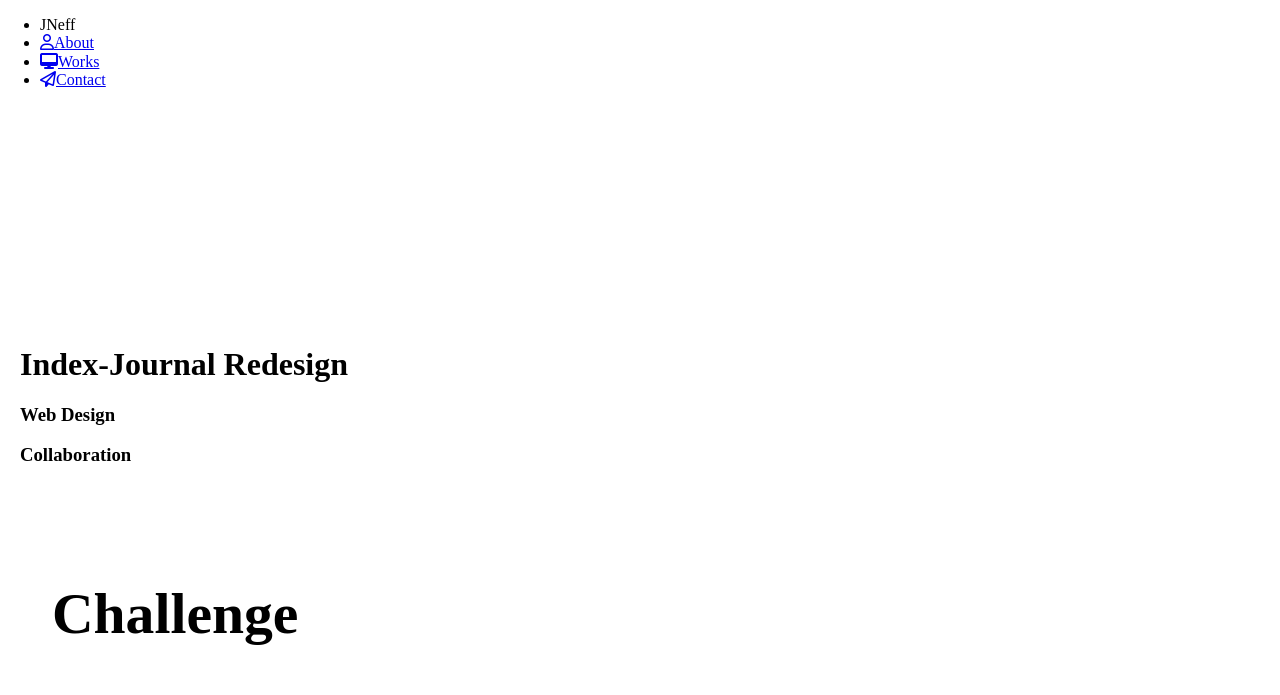
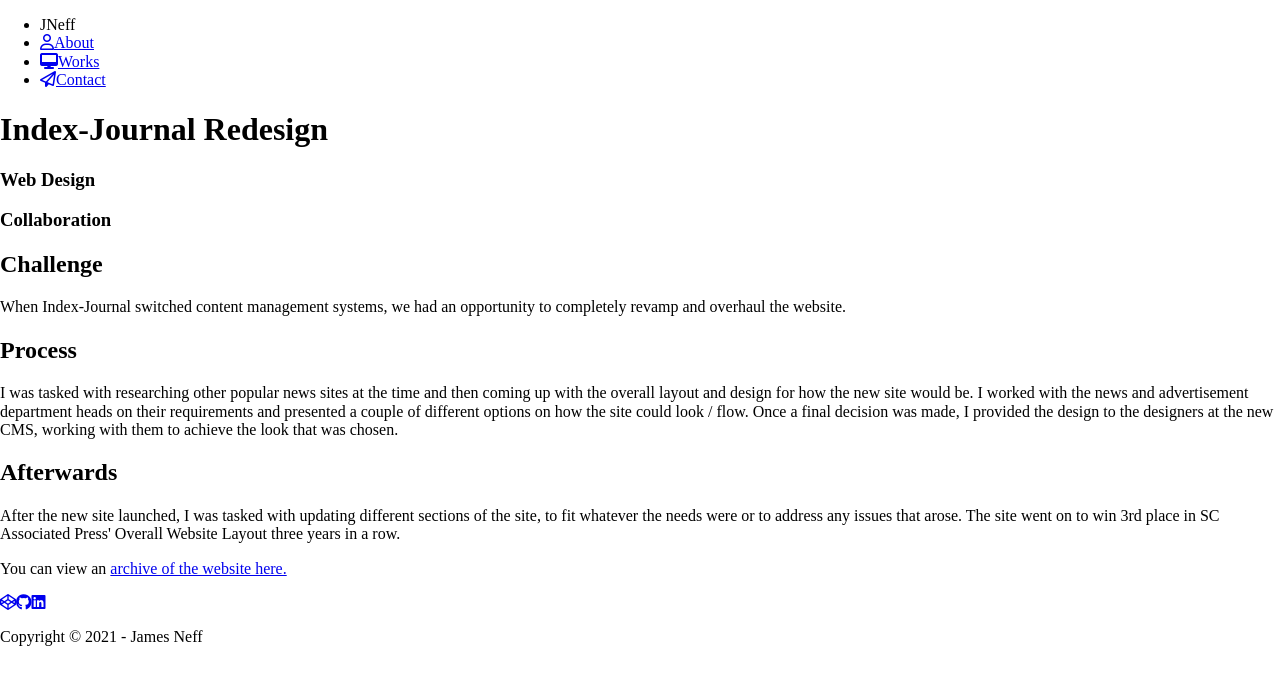
Before and after one commit to NeffCodes/portfolio, a Gatsby site: page /projects/Index_Journal/ in a window 1280 px wide. Shown: the top 695 px of the page. Built offline with nearby package versions, Linux system fonts and the light colour scheme; Gatsby itself is replaced by a stand-in of ours.

Commit message:
Create template.css

```diff
--- a/src/styles/main.css
+++ b/src/styles/main.css
@@ -12,3 +12,4 @@
 @import './sections/hero';
 @import './sections/about.css';
 @import './sections/contact';
+@import './sections/template';
--- a/src/templates/template.module.css
+++ b/src/styles/sections/template.css
@@ -34,7 +34,6 @@
 @media screen and (min-width: 768px) {
     .project{
         margin-top: 16rem;
-        max-width: 1240px;
     }
     .md {
         font-size: 3.6rem;
--- a/src/templates/code-template.js
+++ b/src/templates/code-template.js
@@ -3,14 +3,13 @@
 import { ExternalButton, ExternalSecondaryButton } from '../components/button/Buttons';
 
 import Layout from '../components/layout/layout';
-import { project, md} from './template.module.css';
 
 export default function TestPost({ data }) {
   const post = data.markdownRemark;
 
   return (
-    <Layout>
-      <section className={ project }>
+    <Layout pageTitle={post.frontmatter.title}>
+      <section className='project'>
         <h1>{post.frontmatter.title}</h1>
         <div className='tags'>
           { post.frontmatter.tags.map( tag => {
@@ -19,7 +18,7 @@
               )
           })}
         </div>
-        <div dangerouslySetInnerHTML={{ __html: post.html }} className={ md }/>
+        <div dangerouslySetInnerHTML={{ __html: post.html }} className='md'/>
         <div>
           {post.frontmatter.mainLink && <ExternalButton destination={post.frontmatter.mainLink} content='See Live'/>}
           {post.frontmatter.sourceLink && <ExternalSecondaryButton destination={post.frontmatter.sourceLink} content='Source' icon='code'/>}
```
